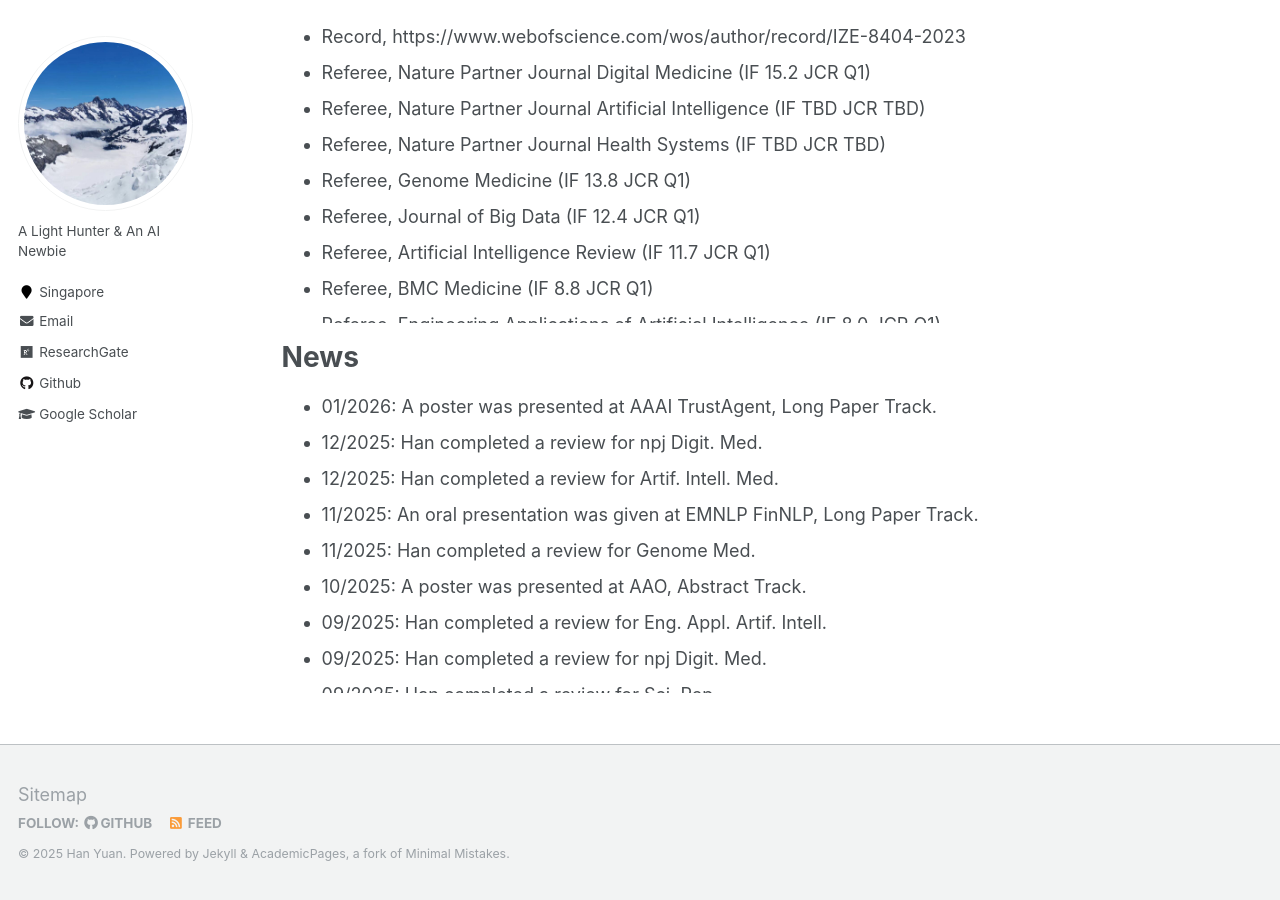
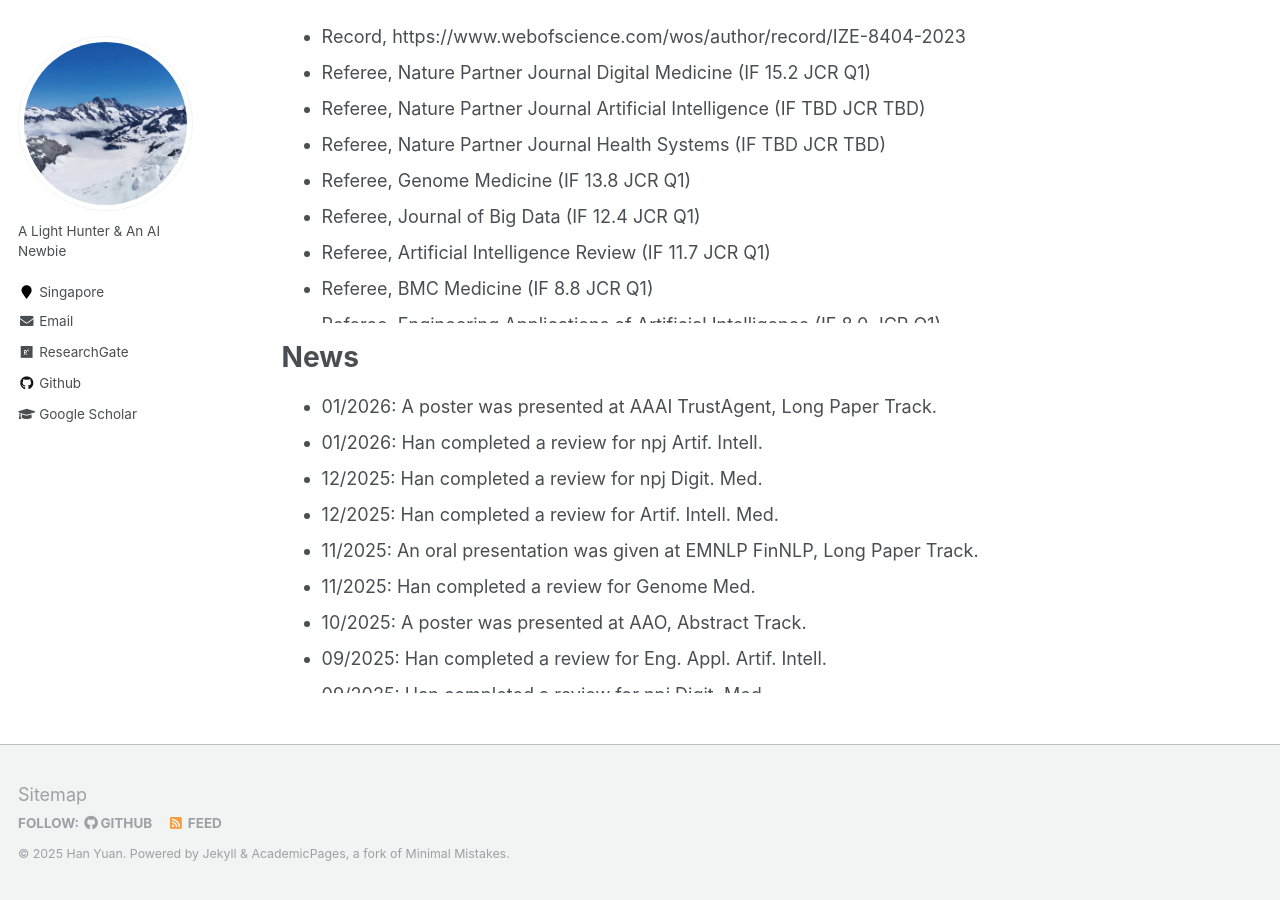
Before and after one commit to Han-Yuan-Med/Han-Yuan-Med.github.io, a Jekyll site: the page built from _pages/about.md, in a window 1280 px wide and 900 px high, scrolled down 968 px. Built offline with Jekyll 4.4.1, drawn with Linux system fonts in a browser that asks for light colours.

Commit message:
Update about.md

```diff
--- a/_pages/about.md
+++ b/_pages/about.md
@@ -59,6 +59,7 @@ Thank you for visiting my academic website. I invite you to explore the [publica
 # News
 <ul style="width: auto; height: 300px; overflow: auto">
   <li>01/2026: A poster was presented at AAAI TrustAgent, Long Paper Track.</li>
+  <li>01/2026: Han completed a review for npj Artif. Intell.</li>
   <li>12/2025: Han completed a review for npj Digit. Med.</li>
   <li>12/2025: Han completed a review for Artif. Intell. Med.</li>
   <li>11/2025: An oral presentation was given at EMNLP FinNLP, Long Paper Track.</li>
```
